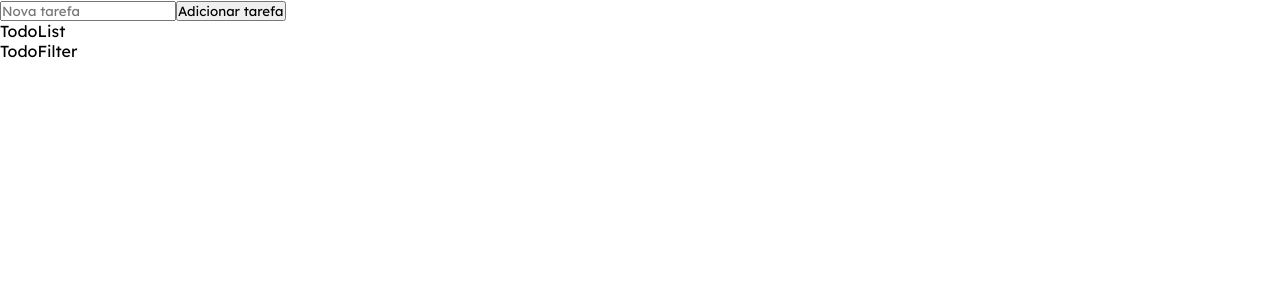
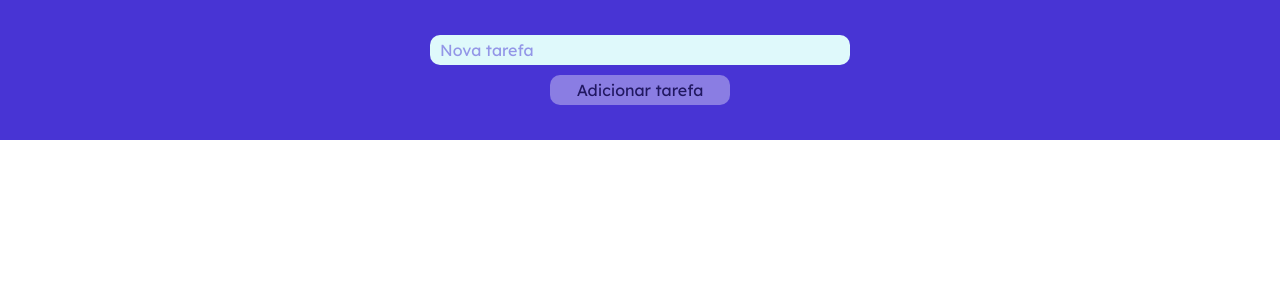
Before and after one commit to luckasnix/react-course-project, a React (Create React App) app: page / in a window 1280 px wide. Shown: the top 300 px of the page. Built offline with nearby package versions, Linux system fonts and the light colour scheme.

Commit message:
Estilização do contêiner de criação das tarefas

```diff
--- a/src/pages/TodoApp/containers/TodoCreator/TodoCreator.js
+++ b/src/pages/TodoApp/containers/TodoCreator/TodoCreator.js
@@ -1,30 +1,49 @@
-import React, { useContext, useEffect } from 'react'
+import React, { useContext, useEffect, useRef } from 'react'
 import { useFormik } from 'formik'
 import TodosContext from '../../../../state/todos/Context'
 import * as todosActions from '../../../../state/todos/actions'
+import * as yup from 'yup'
+import styles from './TodoCreator.module.css'
 
 function TodoCreator() {
-    const { todos, dispatchToTodos } = useContext(TodosContext)
-    useEffect(() => {
-        console.log(todos)
-    }, [todos])
-    const formik = useFormik({
+    const { dispatchToTodos } = useContext(TodosContext)
+    const { getFieldProps, touched, errors, isValid, handleSubmit } = useFormik({
         initialValues: {
             title: ''
         },
-        onSubmit: (values) => {
+        validationSchema: yup.object({
+            title: yup.string()
+                .required('Você precisa preencher com uma tarefa.')
+        }),
+        onSubmit: (values, formikBag) => {
             dispatchToTodos(todosActions.addTodo(values.title))
+            formikBag.setFieldValue('title', '', false)
         }
     })
+    const inputTitle = useRef(null)
+    useEffect(() => {
+        inputTitle.current.focus()
+    }, [])
     return (
-        <form onSubmit={formik.handleSubmit}>
+        <form className={styles.container} onSubmit={handleSubmit}>
             <input
+                className={styles.input}
                 type='text'
                 placeholder='Nova tarefa'
                 autoComplete='off'
-                {...formik.getFieldProps('title')}
+                ref={inputTitle}
+                {...getFieldProps('title')}
             />
-            <button type='submit'>Adicionar tarefa</button>
+            {touched.title && errors.title ? (
+                <small className={styles.error}>{errors.title}</small>
+            ) : null}
+            <button
+                className={styles.submit}
+                type='submit'
+                disabled={!isValid}
+            >
+                Adicionar tarefa
+            </button>
         </form>
     )
 }
--- /dev/null
+++ b/src/pages/TodoApp/containers/TodoCreator/TodoCreator.module.css
@@ -0,0 +1,44 @@
+.container {
+    position: fixed;
+    top: 0px;
+    left: 0px;
+    width: 100%;
+    height: 140px;
+    display: grid;
+    justify-content: center;
+    align-content: center;
+    gap: 10px;
+    background-color: #4834d4;
+}
+.input {
+    width: 420px;
+    height: 30px;
+    padding-left: 10px;
+    border: none;
+    border-radius: 10px;
+    background-color: #dff9fb;
+    font-size: 16px;
+    color: #4834d4;
+}
+.input::placeholder {
+    color: #4834d4;
+    opacity: 0.5;
+}
+.error {
+    font-size: 14px;
+    color: #dff9fb;
+}
+.submit {
+    width: 180px;
+    height: 30px;
+    justify-self: center;
+    border: none;
+    border-radius: 10px;
+    background-color: #8a7de3;
+    font-size: 16px;
+    color: #211861;
+    cursor: pointer;
+}
+.submit:disabled {
+    opacity: 0.5;
+}
```
Also changed, not shown: 1 other file (tests, documents, lock files or other folders).
